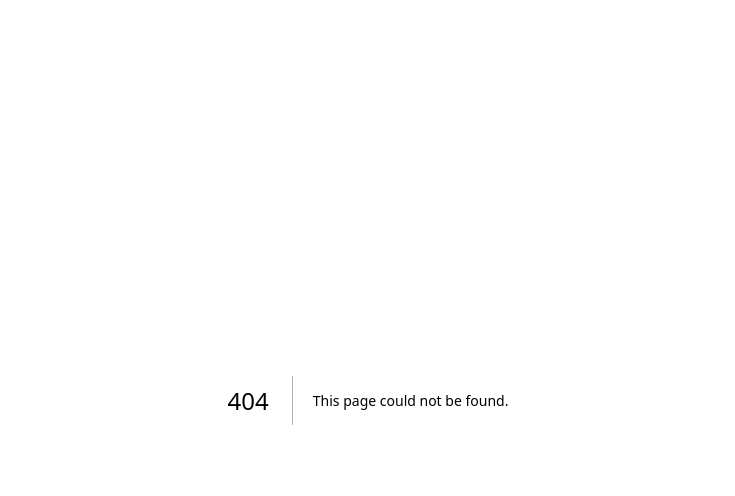
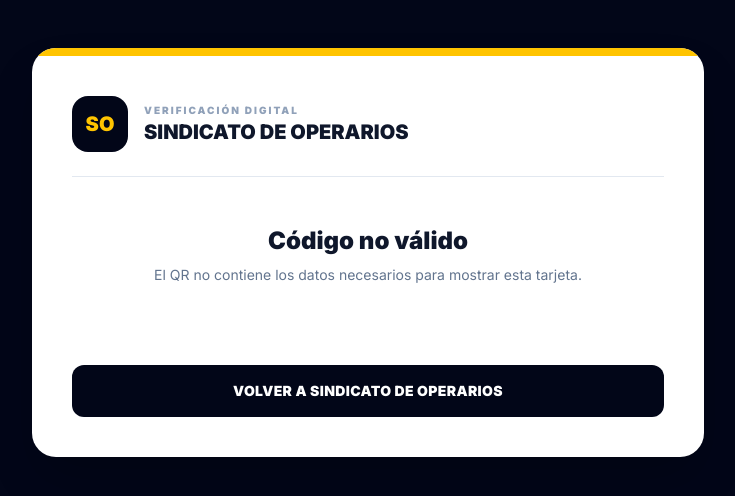
Before and after one commit to AROCA84/-sindicato-operarios, a Next.js app: page /verificar in a window 1280 px wide. Before the commit this address had no page. Shown: the top 496 px of the page, without its empty margins (272-1007 px from the left). Built offline with nearby package versions, Linux system fonts and the light colour scheme.

Commit message:
Añadir página de verificación QR para certificados

```diff
--- /dev/null
+++ b/app/verificar/page.tsx
@@ -0,0 +1,89 @@
+import Link from "next/link";
+
+type Props = {
+  searchParams: Promise<{
+    codigo?: string;
+    nombre?: string;
+    curso?: string;
+    resultado?: string;
+  }>;
+};
+
+export default async function VerificationPage({ searchParams }: Props) {
+  const params = await searchParams;
+  const codigo = params.codigo ?? "";
+  const nombre = params.nombre ?? "";
+  const curso = params.curso ?? "";
+  const resultado = params.resultado ?? "";
+
+  const valid = Boolean(codigo && nombre && curso && resultado === "APTO");
+
+  return (
+    <main className="min-h-screen bg-slate-950 px-5 py-12 text-white">
+      <div className="mx-auto max-w-2xl">
+        <div className="overflow-hidden rounded-3xl bg-white text-slate-900 shadow-2xl">
+          <div className="h-2 bg-safety" />
+          <div className="p-7 sm:p-10">
+            <div className="flex items-center gap-4 border-b border-slate-200 pb-6">
+              <div className="flex h-14 w-14 items-center justify-center rounded-2xl bg-slate-950 text-xl font-black text-safety">
+                SO
+              </div>
+              <div>
+                <p className="text-[10px] font-black uppercase tracking-[0.2em] text-slate-400">
+                  Verificación digital
+                </p>
+                <h1 className="text-xl font-black uppercase">Sindicato de Operarios</h1>
+              </div>
+            </div>
+
+            {valid ? (
+              <div className="pt-8">
+                <div className="rounded-2xl border-2 border-emerald-600 bg-emerald-50 p-5 text-center">
+                  <p className="text-xs font-black uppercase tracking-[0.18em] text-emerald-700">
+                    Resultado registrado en el documento
+                  </p>
+                  <p className="mt-2 text-4xl font-black text-emerald-700">APTO ✓</p>
+                </div>
+
+                <div className="mt-7 space-y-4">
+                  <div>
+                    <p className="text-[10px] font-black uppercase tracking-wider text-slate-400">Titular</p>
+                    <p className="mt-1 text-xl font-black">{nombre}</p>
+                  </div>
+                  <div>
+                    <p className="text-[10px] font-black uppercase tracking-wider text-slate-400">Formación</p>
+                    <p className="mt-1 font-bold">{curso}</p>
+                  </div>
+                  <div>
+                    <p className="text-[10px] font-black uppercase tracking-wider text-slate-400">Nº de afiliado</p>
+                    <p className="mt-1 font-black">{codigo}</p>
+                  </div>
+                </div>
+
+                <p className="mt-8 rounded-xl bg-slate-50 p-4 text-xs leading-5 text-slate-500">
+                  Esta página muestra los datos incluidos en el código QR del documento.
+                  La validación oficial de identidad y expedición requiere el sistema de
+                  registro correspondiente del Sindicato de Operarios.
+                </p>
+              </div>
+            ) : (
+              <div className="py-12 text-center">
+                <p className="text-2xl font-black">Código no válido</p>
+                <p className="mt-2 text-sm text-slate-500">
+                  El QR no contiene los datos necesarios para mostrar esta tarjeta.
+                </p>
+              </div>
+            )}
+
+            <Link
+              href="/"
+              className="mt-8 block rounded-xl bg-slate-950 px-5 py-4 text-center text-sm font-black uppercase tracking-wide text-white"
+            >
+              Volver a Sindicato de Operarios
+            </Link>
+          </div>
+        </div>
+      </div>
+    </main>
+  );
+}
```
